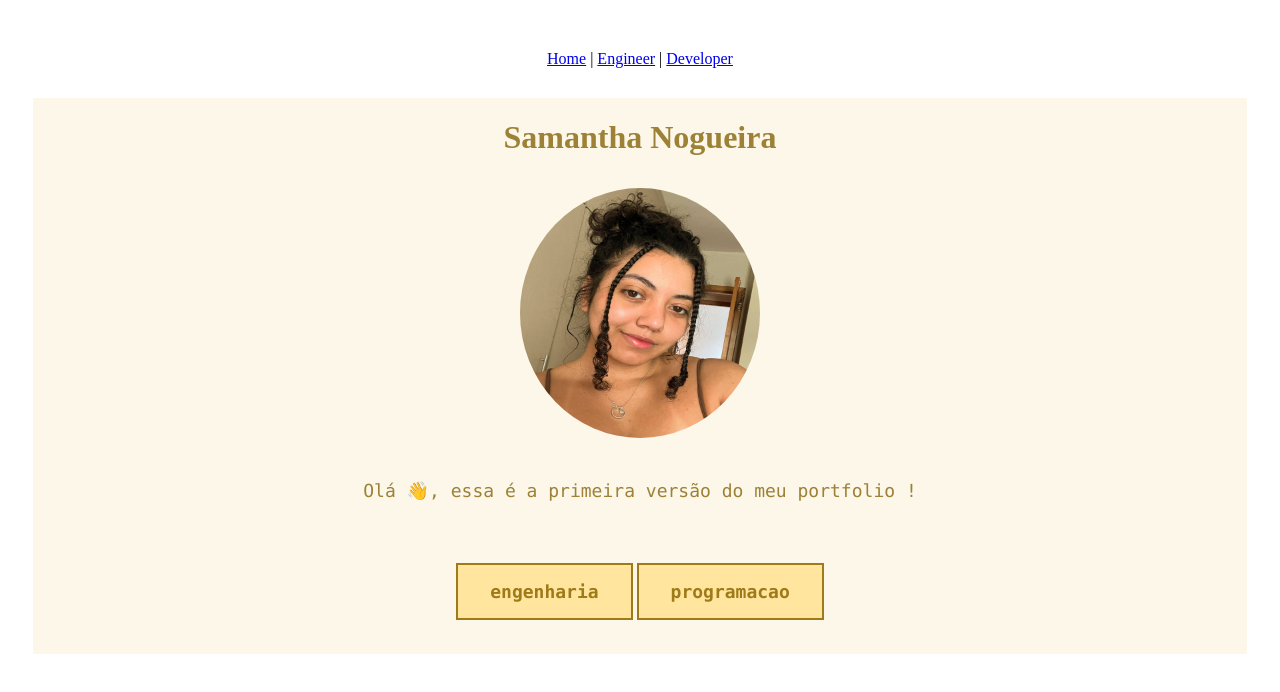
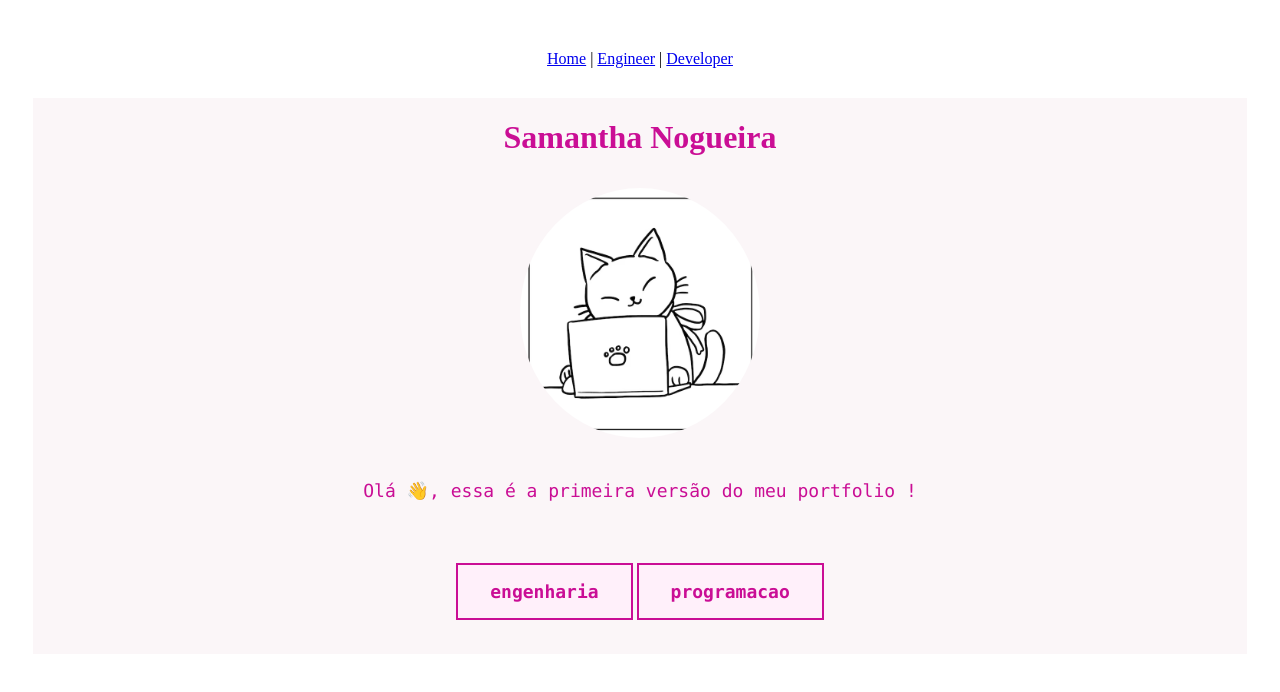
Before and after one commit to samrln/portfolio, a Vue app: page / in a window 1280 px wide. Shown: the top 692 px of the page. Built offline with nearby package versions, Linux system fonts and the light colour scheme; the HTML template or start-up script is replaced by a standard one.

Commit message:
refactor project

```diff
--- a/src/main.js
+++ b/src/main.js
@@ -9,7 +9,7 @@ import { fab } from '@fortawesome/free-brands-svg-icons';
 import { far } from '@fortawesome/free-regular-svg-icons';
 import { dom } from "@fortawesome/fontawesome-svg-core";
 
-library.add(far,fab,fas);
+library.add(far, fab, fas);
 
 dom.watch();
 
--- a/src/styles/developerPortfolio.css
+++ b/src/styles/developerPortfolio.css
@@ -19,8 +19,6 @@
 
 .stacks-section {
   display: flex;
-  padding-bottom: 10px;
-  padding-top: 10px;
   padding-right: 40px;
   padding-left: 40px;
 }
--- a/src/styles/home.css
+++ b/src/styles/home.css
@@ -2,30 +2,35 @@
   display: flex;
   align-content: space-around;
   flex-direction: column;
-    background-color: #fcf7e8;
+  background-color: #fbf6f8;
   margin-right: 25px;
   margin-left: 25px;
 }
+
 .container_header {
   list-style-type: none;
-    color: #9c8136;
+  color: #ca0e95;
 }
+
 .container_image {
   justify-content: center;
 }
+
 .container_image img {
   margin: 10px;
   width: 240px;
   height: 250px;
   border-radius: 50%;
 }
+
 .container_text {
-    color: #9c8136;
+  color: #ca0e95;
   font-family: "Lucida Console";
   font-size: 18px;
   margin: 10px;
   text-align: center;
 }
+
 .container_button {
   color: #ff3c80;
   justify-content: center;
@@ -33,6 +38,7 @@
   display: flex;
   padding: 30px;
 }
+
 .button {
   border: none;
   padding: 16px 32px;
@@ -43,26 +49,30 @@
   font-size: 18px;
   margin: 4px 2px;
   font-weight: bold;
-    -webkit-transition-duration: 0.4s; /* Safari */
+  -webkit-transition-duration: 0.4s;
+  /* Safari */
   transition-duration: 0.4s;
   cursor: pointer;
 }
+
 .eng {
-      background-color: #ffe59e;
-      color: #9e7a18;
-      border: 2px solid #9e7a18;
+  background-color: #fff0fa;
+  color: #ca0e95;
+  border: 2px solid #ca0e95;
 }
 
 .eng:hover {
-      background-color: #fffbef;
-      color: #a29267;
+  background-color: #faecf8;
+  color: #a26786;
 }
+
 .ti {
-    background-color: #ffe59e;
-    color: #9e7a18;
-    border: 2px solid #9e7a18;
+  background-color: #fff0fa;
+  color: #ca0e95;
+  border: 2px solid #ca0e95;
 }
+
 .ti:hover {
-    background-color: #fffbef;
-    color: #a29267;
+  background-color: #faecf8;
+  color: #a26786;
 }
```
Also changed, not shown: src/assets/logo.jpg, src/pages/Home.vue (line endings or trailing spaces), src/styles/engineerPortfolio.css (indentation only). Lines whose indentation alone changed are shown as unchanged.
